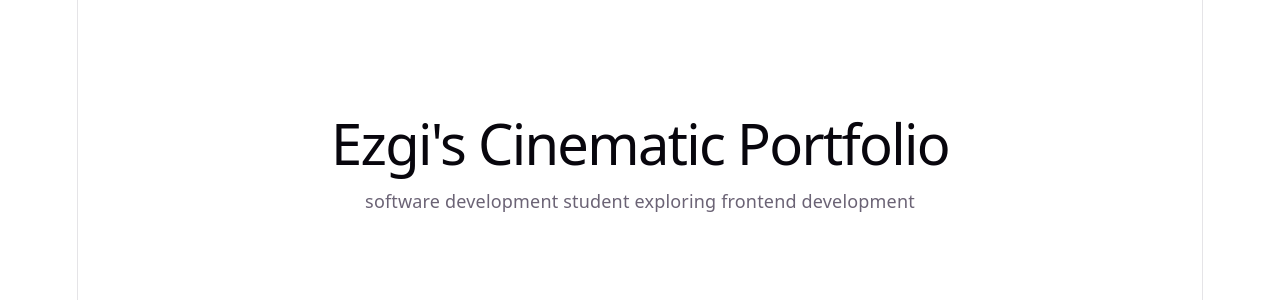
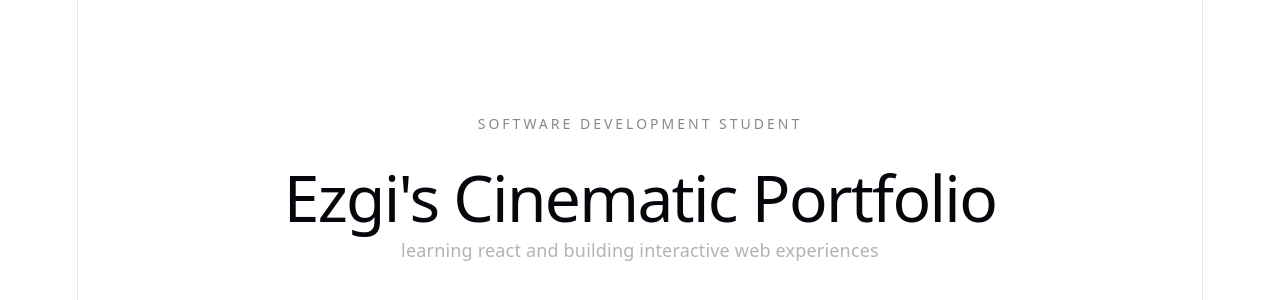
Before and after one commit to ezginy/cinematic-portfolio, a React (Vite) app: page / in a window 1280 px wide. Shown: the part 244-544 px from the top of the page. Built offline with nearby package versions, Linux system fonts and the light colour scheme.

Commit message:
improve hero typography
- updated hero section styling
- improved text spacing
- added clearer visual hierarchy

```diff
--- a/src/components/Hero.css
+++ b/src/components/Hero.css
@@ -5,4 +5,25 @@
     justify-content: center;
     align-items: center;
     text-align: center;
+    padding: 32px;
 }
+
+.hero-subtitle {
+    font-size: 14px;
+    letter-spacing: 3px;
+    text-transform: uppercase;
+    color: #888;
+    margin-bottom: 16px;
+}
+
+.hero-title {
+    font-size: 64px;
+    max-width: 900px;
+    margin-bottom: 24px;
+}
+.hero-description {
+    font-size: 18px;
+    color: #b3b3b3;
+    max-width: 600px;
+    line-height: 1.7;
+}
--- a/src/components/Hero.jsx
+++ b/src/components/Hero.jsx
@@ -4,8 +4,11 @@ import './Hero.css'
 function Hero() {
     return (
         <section className="hero">
-            <h1>Ezgi's Cinematic Portfolio</h1>
-            <p>software development student exploring frontend development</p>
+            <p className="hero-subtitle"> software development student </p>
+            <h1 className="hero-title">Ezgi's Cinematic Portfolio</h1>
+            <p className="hero-description">
+                learning react and building interactive web experiences
+            </p>
         </section>
     )
 }
```
